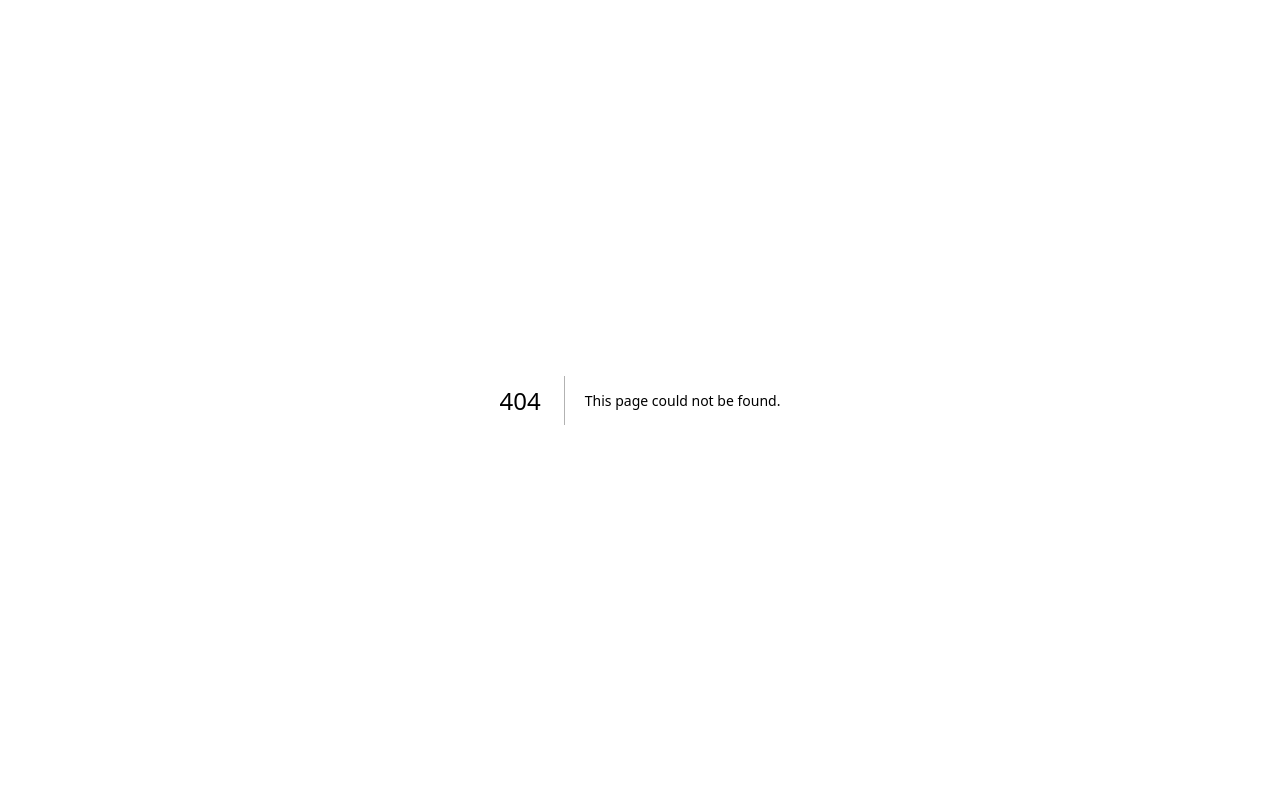
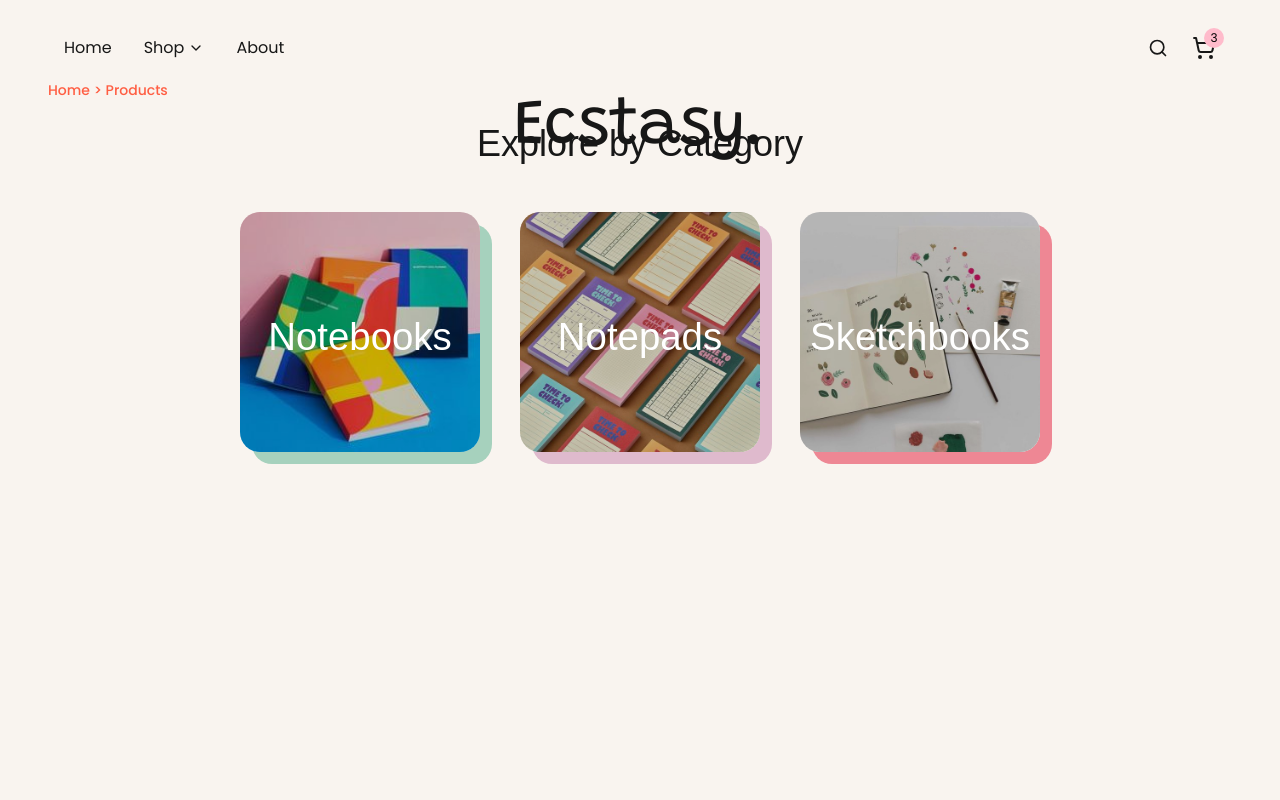
Before and after one commit to Sana-Maryam90/ecstasy-frontend, a Next.js app: page /products in a window 1280 px wide. Before the commit this address had no page. Shown: the top 800 px of the page. Built offline with nearby package versions, Linux system fonts and the light colour scheme; a web font is replaced by a local one.

Commit message:
Add product listing page, configure routing

```diff
--- a/src/app/components/LandingPage/index.jsx
+++ b/src/app/components/LandingPage/index.jsx
@@ -9,7 +9,7 @@ const LandingPage = () => {
       <section className="w-full text-center py-10 sm:py-12">
         <p className="text-2xl sm:text-3xl lg:text-4xl font-orelega px-4 sm:px-8 md:px-20">
           Variety of{" "}
-          <span className="relative inline-block bg-[url('/assets/images/JPEGs/circle.svg')] bg-cover bg-center px-1">
+          <span className="relative inline-block bg-[url('/assets/images/svgs/circle.svg')] bg-cover bg-center px-1">
             exciting
           </span>{" "}
           products to choose from.
--- a/src/app/components/navbar/index.jsx
+++ b/src/app/components/navbar/index.jsx
@@ -2,20 +2,16 @@
 import { useEffect, useState } from "react";
 import Link from "next/link";
 import { Search, ShoppingCart, ChevronDown } from "lucide-react";
+import Dropdown from "../ui/dropdown";
 
 const Navbar = () => {
   const [isScrolled, setIsScrolled] = useState(false);
-  const [isDropdownOpen, setIsDropdownOpen] = useState(false);
 
   useEffect(() => {
     const handleScroll = () => setIsScrolled(window.scrollY > 50);
     window.addEventListener("scroll", handleScroll);
     return () => window.removeEventListener("scroll", handleScroll);
   }, []);
-
-  const toggleDropdown = () => {
-    setIsDropdownOpen((prev) => !prev);
-  };
 
   return (
     <header className="relative">
@@ -25,19 +21,24 @@ const Navbar = () => {
           <Link href="/">Home</Link>
 
           {/* Shop Dropdown */}
-          <div className="relative flex items-center">
-            <button onClick={toggleDropdown} className="flex items-center gap-1">
+          <Dropdown
+            label={
+                <>
                 <span>Shop</span>
                 <ChevronDown size={16} />
-            </button>
-            {isDropdownOpen && (
-              <div className="absolute bg-white shadow-md mt-2 w-32 z-10">
-                <Link href="/products" className="block px-4 py-2 hover:bg-gray-100">Notebooks</Link>
-                <Link href="/products" className="block px-4 py-2 hover:bg-gray-100">Notepads</Link>
-                <Link href="/products" className="block px-4 py-2 hover:bg-gray-100">Sketchbooks</Link>
-              </div>
-            )}
-          </div>
+                </>
+            }
+          >
+            <Link href="/products" className="block px-4 py-2 hover:bg-gray-100">
+                Notebooks
+            </Link>
+            <Link href="/products" className="block px-4 py-2 hover:bg-gray-100">
+                Notepads
+            </Link>
+            <Link href="/products" className="block px-4 py-2 hover:bg-gray-100">
+                Sketchbooks
+            </Link>
+          </Dropdown>
 
           <Link href="/about">About</Link>
         </div>
@@ -45,20 +46,29 @@ const Navbar = () => {
         <div className="flex gap-6 items-center">
             <Search size={20} />
             <div className="relative">
-            <ShoppingCart size={20} />
-            <span className="absolute -top-2 -right-2 bg-white/70 rounded-full w-6 h-6 text-center text-sm">0</span>
+                <ShoppingCart size={24} />
+                <span className="absolute -top-2 -right-2 bg-pinkLight text-black rounded-full text-xs w-5 h-5 flex items-center justify-center">
+                3
+                </span>
             </div>
         </div>
+
       </nav>
 
       {/* Logo */}
-      <p
-        className={`fixed left-1/2 -translate-x-1/2 font-grandstander z-50 text-center transition-all duration-300 ${
-          isScrolled ? "top-8 text-[2rem]" : "top-[10%] text-[4rem]"
-        }`}
+        <Link
+        href="/"
+        className={`fixed left-1/2 -translate-x-1/2 font-grandstander z-50 text-center transition-all duration-300
+            ${
+            isScrolled
+                ? "top-8 text-[2rem] opacity-0 pointer-events-none sm:opacity-100 sm:pointer-events-auto"
+                : "top-[10%] text-[4rem] opacity-100 pointer-events-auto"
+            }
+        `}
         >
         Ecstasy.
-      </p>
+        </Link>
+
     </header>
   );
 };
--- a/src/app/components/product/categoryBox/index.jsx
+++ b/src/app/components/product/categoryBox/index.jsx
@@ -15,7 +15,7 @@ const CategoryBox = ({ Img, txt, link, shadowColor }) => {
         {txt}
       </p>
       <div className="absolute bottom-5 w-full hidden group-hover:flex justify-center">
-        <Link href={link}>
+        <Link href={`/products/${link}`}>
           <Button
             txt="Browse"
             className="w-[160px] h-[40px] text-[1.1em] rounded-[20px]"
--- /dev/null
+++ b/src/app/components/ui/dropdown/index.jsx
@@ -0,0 +1,44 @@
+"use client";
+import { useState, useRef, useEffect } from "react";
+
+export default function Dropdown({ label, children, className = "" }) {
+  const [open, setOpen] = useState(false);
+  const dropdownRef = useRef(null);
+
+  useEffect(() => {
+    function handleClickOutside(event) {
+      if (dropdownRef.current && !dropdownRef.current.contains(event.target)) {
+        setOpen(false);
+      }
+    }
+
+    if (open) {
+      document.addEventListener("mousedown", handleClickOutside);
+    } else {
+      document.removeEventListener("mousedown", handleClickOutside);
+    }
+
+    return () => {
+      document.removeEventListener("mousedown", handleClickOutside);
+    };
+  }, [open]);
+
+  return (
+    <div ref={dropdownRef} className={`relative ${className}`}>
+      <button
+        onClick={() => setOpen(!open)}
+        type="button"
+        className="flex items-center gap-1 select-none"
+        aria-expanded={open}
+      >
+        {label}
+      </button>
+
+      {open && (
+        <div className="absolute bg-white shadow-md mt-2 w-40 z-20 rounded-md">
+          {children}
+        </div>
+      )}
+    </div>
+  );
+}
--- /dev/null
+++ b/src/app/products/[slug]/page.jsx
@@ -0,0 +1,120 @@
+"use client";
+
+import { useEffect, useState } from "react";
+import { useParams } from "next/navigation";
+import Navbar from "@/app/components/navbar";
+import Footer from "@/app/components/footer";
+import ProductCard from "@/app/components/product/productCard";
+import Link from "next/link";
+
+const sampleProducts = [
+  {
+    id: 1,
+    name: "Floral Notebook",
+    Img: "/assets/images/JPEGs/beigenotebook.jpg",
+    price: "200",
+  },
+  {
+    id: 2,
+    name: "Hardpaper Sketchbook",
+    Img: "/assets/images/JPEGs/sketchbook.jpg",
+    price: "300",
+  },
+  {
+    id: 3,
+    name: "Foil Notebook",
+    Img: "/assets/images/JPEGs/graybook.jpg",
+    price: "250",
+  },
+  {
+    id: 4,
+    name: "Daily Diary",
+    Img: "/assets/images/JPEGs/diary.jpg",
+    price: "220",
+  },
+];
+
+const ProductList = () => {
+  const params = useParams();
+  const category = params?.category || "products";
+
+  const [products, setProducts] = useState([]);
+
+  useEffect(() => {
+    setProducts(sampleProducts);
+  }, [category]);
+
+  return (
+    <>
+      <Navbar />
+
+      <main className="bg-[#F9F4EF] min-h-screen font-poppins px-4 sm:px-10 lg:px-24 py-16 relative overflow-hidden">
+
+        {/* Sparkle SVG Decoration */}
+        <div className="absolute top-20 left-10 opacity-20 z-0">
+          <img
+            src="/assets/images/svgs/sparkle.svg"
+            alt="sparkle"
+            className="w-28 h-28 rotate-[15deg]"
+          />
+        </div>
+
+        {/* Breadcrumb */}
+        <div className="text-[#FF5E43] text-sm mb-6 relative z-10">
+          <Link href="/" className="hover:underline">Home</Link> &gt;{" "}
+          <Link href="/products" className="hover:underline">Products</Link> &gt;{" "}
+          <span className="capitalize">{category}</span>
+        </div>
+
+        {/* Section Title */}
+        <h1 className="text-4xl sm:text-5xl font-orelega text-center mb-4 relative z-10">
+          <span className="bg-[url('/assets/images/svgs/sparkle.svg')] bg-cover bg-center px-6 py-4 inline-block">
+            {category?.toUpperCase()}
+          </span>{" "}
+          Collection
+        </h1>
+
+        <p className="text-center text-gray-500 max-w-2xl mx-auto mt-2 mb-10 z-10 relative">
+          Discover our unique collection of handcrafted {category.toLowerCase()} — curated to bring color and charm to your everyday.
+        </p>
+
+        {/* Filter Bar */}
+        <div className="flex justify-between items-center mb-8 text-sm z-10 relative">
+          <p className="text-gray-600">
+            Showing <span className="font-semibold">{products.length}</span> items
+          </p>
+          <select className="border border-gray-300 rounded-full px-4 py-1 bg-white shadow-sm">
+            <option value="default">Sort by: Default</option>
+            <option value="price-asc">Price Low to High</option>
+            <option value="price-desc">Price High to Low</option>
+          </select>
+        </div>
+
+        {/* Product Grid */}
+        <div className="grid gap-10 sm:grid-cols-2 lg:grid-cols-3 xl:grid-cols-4 justify-items-center relative z-10">
+          {products.map((product) => (
+            <ProductCard
+              key={product.id}
+              Img={product.Img}
+              name={product.name}
+              price={product.price}
+            />
+          ))}
+        </div>
+
+        {/* Decorative bottom element */}
+        <div className="absolute bottom-0 right-0 opacity-10 z-0">
+          <img
+            src="/assets/images/svgs/purpleflow.svg"
+            alt="decor"
+            className="w-44 h-44"
+          />
+        </div>
+      </main>
+
+      <Footer />
+    </>
+  );
+};
+
+export default ProductList;
--- /dev/null
+++ b/src/app/products/details/[id]/page.jsx
@@ -0,0 +1,48 @@
+"use client";
+
+import CategoryBox from "@/app/components/product/categoryBox";
+
+const categories = [
+  {
+    name: "Notebooks",
+    img: "/assets/images/JPEGs/notebooks.jpg",
+    link: "/notebooks",
+    shadowColor: "#A6D1BD",
+  },
+  {
+    name: "Notepads",
+    img: "/assets/images/JPEGs/notepad.jpg",
+    link: "/notepads",
+    shadowColor: "#DFBACD",
+  },
+  {
+    name: "Sketchbooks",
+    img: "/assets/images/JPEGs/sketch.jpg",
+    link: "/sketchbooks",
+    shadowColor: "#EE8794",
+  },
+];
+
+const AllCategoriesPage = () => {
+  return (
+    <main className="bg-[#F9F4EF] min-h-screen px-6 sm:px-12 py-12 font-poppins">
+      <h1 className="text-3xl sm:text-4xl font-orelega text-center mb-10">
+        This is a details Pageeeee
+      </h1>
+
+      <div className="flex flex-wrap justify-center gap-8">
+        {categories.map((category, index) => (
+          <CategoryBox
+            key={index}
+            Img={category.img}
+            txt={category.name}
+            link={category.link}
+            shadowColor={category.shadowColor}
+          />
+        ))}
+      </div>
+    </main>
+  );
+};
+
+export default AllCategoriesPage;
--- /dev/null
+++ b/src/app/products/page.jsx
@@ -0,0 +1,64 @@
+"use client";
+
+import CategoryBox from "@/app/components/product/categoryBox";
+import Navbar from "../components/navbar";
+import Footer from "../components/footer";
+import Link from "next/link";
+
+const categories = [
+  {
+    name: "Notebooks",
+    img: "/assets/images/JPEGs/notebooks.jpg",
+    link: "/products/notebooks",
+    shadowColor: "#A6D1BD",
+  },
+  {
+    name: "Notepads",
+    img: "/assets/images/JPEGs/notepad.jpg",
+    link: "/products/notepads",
+    shadowColor: "#DFBACD",
+  },
+  {
+    name: "Sketchbooks",
+    img: "/assets/images/JPEGs/sketch.jpg",
+    link: "/products/sketchbooks",
+    shadowColor: "#EE8794",
+  },
+];
+
+const AllCategoriesPage = () => {
+  return (
+    <>
+      <Navbar />
+
+      <main className="bg-[#F9F4EF] min-h-screen px-4 sm:px-12 py-20 font-poppins">
+        {/* Breadcrumb */}
+        <nav className="text-sm text-[#FF5E43] font-medium mb-6 px-2 sm:px-0">
+          <Link href="/" className="hover:underline">Home</Link> &gt; <span>Products</span>
+        </nav>
+
+        {/* Page Title */}
+        <h1 className="text-3xl sm:text-4xl font-orelega text-center mb-12">
+          Explore by Category
+        </h1>
+
+        {/* Category Cards */}
+        <div className="flex flex-wrap justify-center gap-10">
+          {categories.map((category, index) => (
+            <CategoryBox
+              key={index}
+              Img={category.img}
+              txt={category.name}
+              link={category.link}
+              shadowColor={category.shadowColor}
+            />
+          ))}
+        </div>
+      </main>
+
+      <Footer />
+    </>
+  );
+};
+
+export default AllCategoriesPage;
```
Also changed, not shown: src/app/pages/Home/page.jsx (deleted). Lines whose indentation alone changed are shown as unchanged.
